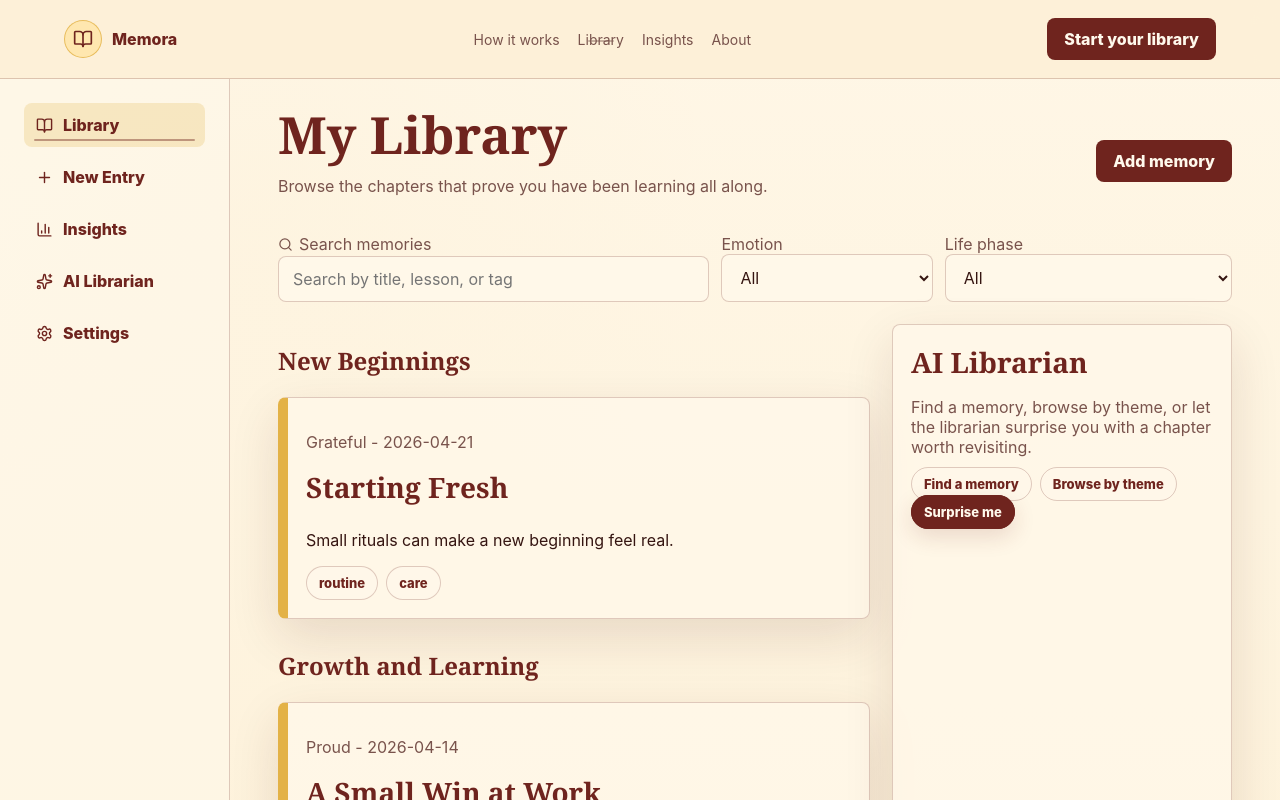
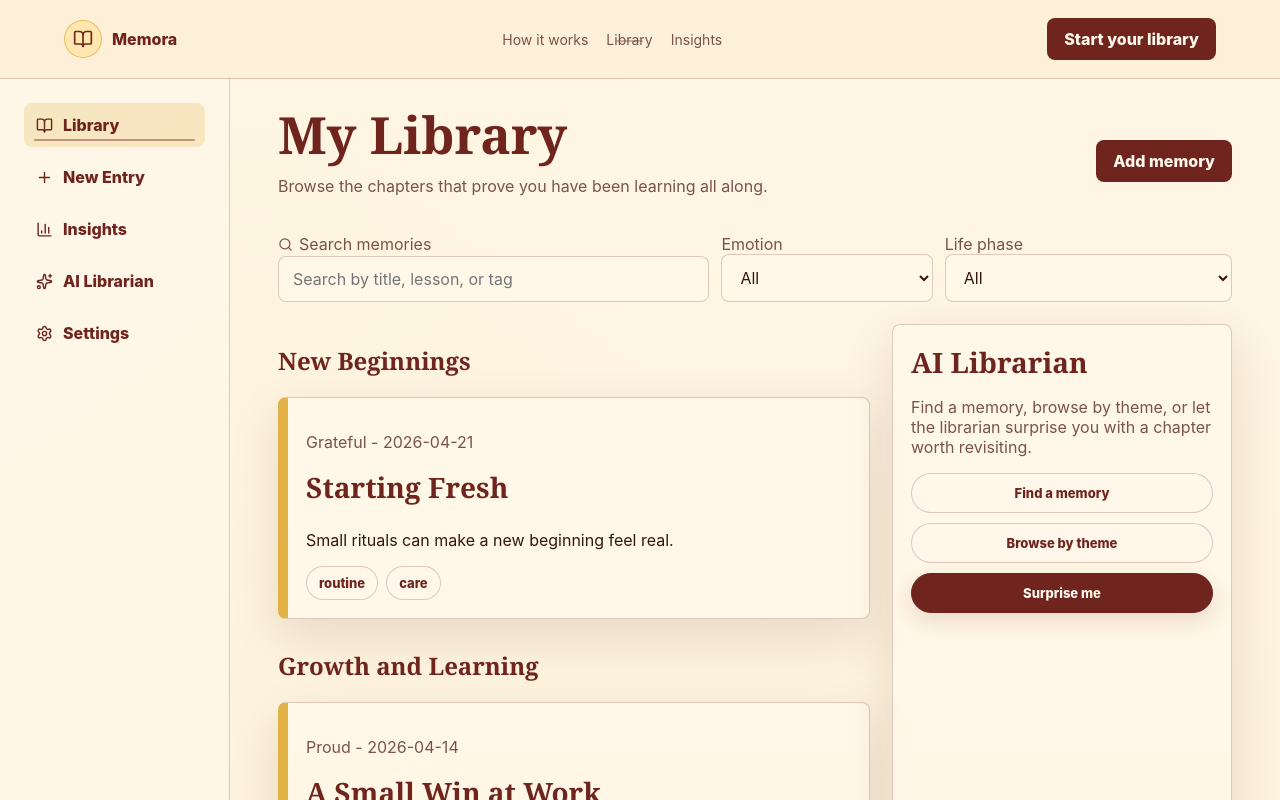
Before and after one commit to KipianiNikoloz/Memora, a Next.js app: page /library in a window 1280 px wide. Shown: the top 800 px of the page. Built offline with nearby package versions, Linux system fonts and the light colour scheme.

Commit message:
visual fixes

```diff
--- a/app/globals.css
+++ b/app/globals.css
@@ -417,16 +417,27 @@ button {
 .tone-option {
   display: grid;
   gap: 4px;
-  border: 1px solid rgba(111, 36, 30, 0.16);
+  border: 1px solid transparent;
   border-radius: 8px;
-  background: rgba(255, 248, 234, 0.62);
+  color: #fff9ec;
   padding: 12px 13px;
 }
 
+.tone-option:nth-child(1) {
+  background: var(--burgundy);
+}
+
+.tone-option:nth-child(2) {
+  background: var(--teal);
+}
+
+.tone-option:nth-child(3) {
+  background: var(--gold);
+  color: var(--ink);
+}
+
 .tone-option-active {
-  border-color: rgba(111, 36, 30, 0.36);
-  background: rgba(111, 36, 30, 0.92);
-  color: #fff9ec;
+  border-color: rgba(255, 249, 236, 0.68);
   box-shadow: 0 14px 32px rgba(70, 26, 20, 0.14);
 }
 
@@ -436,13 +447,13 @@ button {
 
 .tone-option p {
   margin: 0;
-  color: var(--muted);
+  color: rgba(255, 249, 236, 0.78);
   font-size: 13px;
   line-height: 1.45;
 }
 
-.tone-option-active p {
-  color: rgba(255, 249, 236, 0.78);
+.tone-option:nth-child(3) p {
+  color: rgba(53, 21, 17, 0.7);
 }
 
 .tone-note {
@@ -633,6 +644,13 @@ button {
   gap: 8px;
 }
 
+.librarian-action-row {
+  display: grid;
+  grid-template-columns: 1fr;
+  gap: 10px;
+  margin-top: 16px;
+}
+
 .chip {
   border: 1px solid var(--line);
   border-radius: 999px;
@@ -649,6 +667,15 @@ button {
   background: var(--burgundy);
   color: #fff9ec;
   box-shadow: 0 8px 22px rgba(111, 36, 30, 0.14);
+}
+
+.librarian-action {
+  display: flex;
+  width: 100%;
+  min-height: 40px;
+  align-items: center;
+  justify-content: center;
+  text-align: center;
 }
 
 .entry-grid {
--- a/app/library/page.tsx
+++ b/app/library/page.tsx
@@ -94,10 +94,10 @@ export default function LibraryPage() {
             <MotionPanel className="panel">
               <h3>AI Librarian</h3>
               <p className="muted">Find a memory, browse by theme, or let the librarian surprise you with a chapter worth revisiting.</p>
-              <div className="chip-row">
-                <m.span {...controlMotion}><Link className="chip" href="/librarian">Find a memory</Link></m.span>
-                <m.span {...controlMotion}><Link className="chip" href="/librarian">Browse by theme</Link></m.span>
-                <m.span {...controlMotion}><Link className="chip chip-active" href="/librarian">Surprise me</Link></m.span>
+              <div className="librarian-action-row">
+                <m.span {...controlMotion}><Link className="chip librarian-action" href="/librarian">Find a memory</Link></m.span>
+                <m.span {...controlMotion}><Link className="chip librarian-action" href="/librarian">Browse by theme</Link></m.span>
+                <m.span {...controlMotion}><Link className="chip chip-active librarian-action" href="/librarian">Surprise me</Link></m.span>
               </div>
             </MotionPanel>
           </MotionItem>
--- a/components/TopNav.tsx
+++ b/components/TopNav.tsx
@@ -14,8 +14,7 @@ export function TopNav() {
   const publicLinks = [
     { href: "/#how", label: "How it works", active: pathname === "/" },
     { href: "/library", label: "Library", active: pathname.startsWith("/library") || pathname.startsWith("/entry") },
-    { href: "/insights", label: "Insights", active: pathname.startsWith("/insights") },
-    { href: "/#about", label: "About", active: false }
+    { href: "/insights", label: "Insights", active: pathname.startsWith("/insights") }
   ] as const;
   const mobileLinks = [
     { href: "/#how", label: "How it works", active: pathname === "/" },
@@ -23,8 +22,7 @@ export function TopNav() {
     { href: "/new-entry", label: "New Entry", active: pathname.startsWith("/new-entry") },
     { href: "/insights", label: "Insights", active: pathname.startsWith("/insights") },
     { href: "/librarian", label: "AI Librarian", active: pathname.startsWith("/librarian") },
-    { href: "/settings", label: "Settings", active: pathname.startsWith("/settings") },
-    { href: "/#about", label: "About", active: false }
+    { href: "/settings", label: "Settings", active: pathname.startsWith("/settings") }
   ] as const;
 
   useEffect(() => {
```
